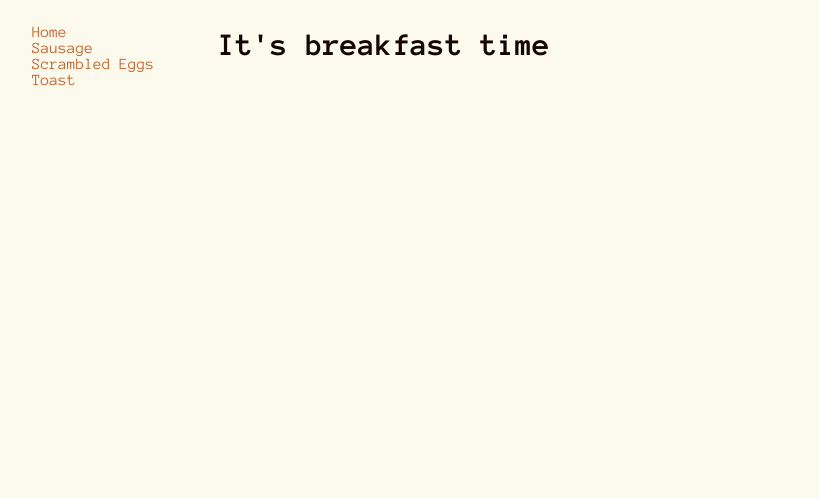
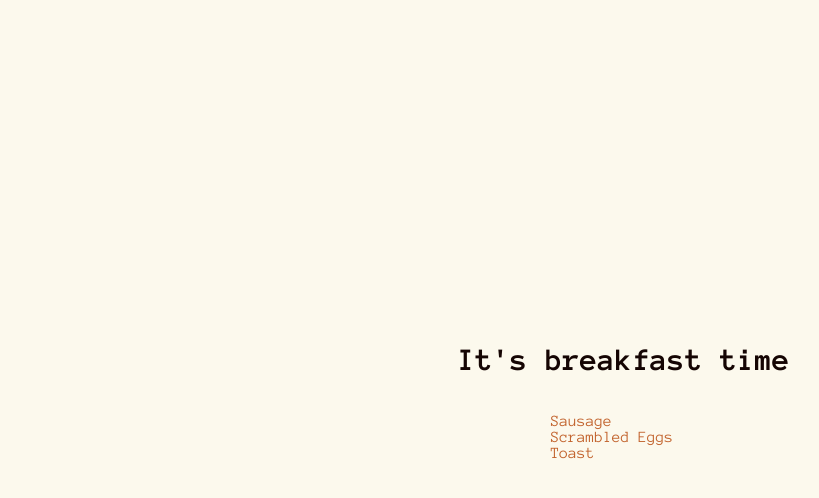
Before and after one commit to gordokay/recipes, a plain HTML site: page index.html in a window 1280 px wide. Shown: the whole page, without its empty margins (16-835 px from the left). Drawn offline with Linux system fonts and the light colour scheme.

Commit message:
Edit index.html styling

```diff
--- a/index.html
+++ b/index.html
@@ -5,12 +5,20 @@
   <meta http-equiv="X-UA-Compatible" content="IE=edge">
   <meta name="viewport" content="width=device-width, initial-scale=1.0">
   <link rel="stylesheet" href="style.css">
+  <style>
+    body {
+      height: 100vh;
+      margin: 0;
+      flex-direction: column-reverse;
+      justify-content: center;
+      align-items: center;
+    }
+  </style>
   <title>Recipes</title>
 </head>
 <body>
   <nav>
     <ul>
-      <li><a href="index.html">Home</a></li>
       <li><a href="recipe-pages/sausage.html">Sausage</a></li>
       <li><a href="recipe-pages/scrambled-eggs.html">Scrambled Eggs</a></li>
       <li><a href="recipe-pages/toast.html">Toast</a></li>
```
